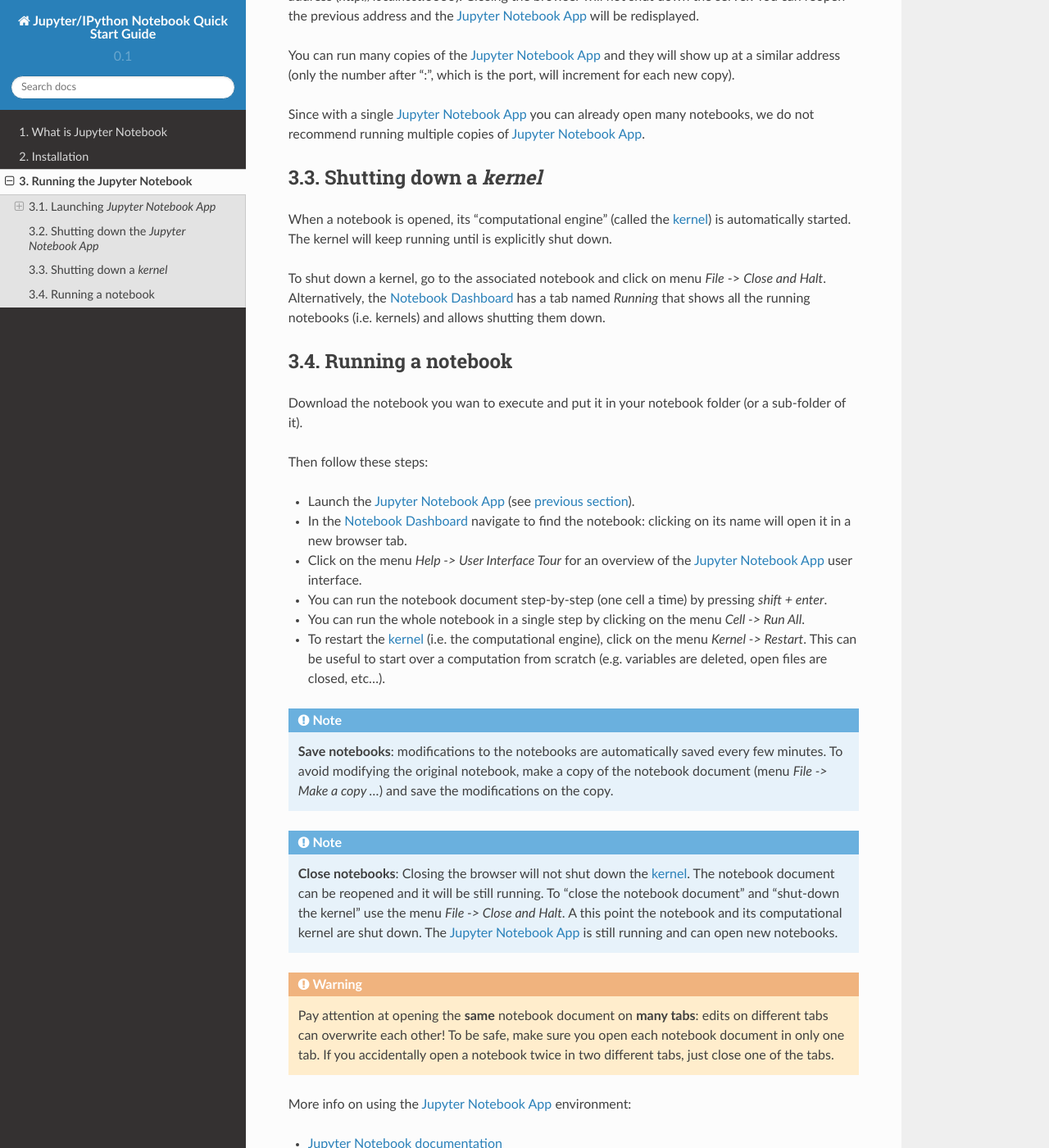
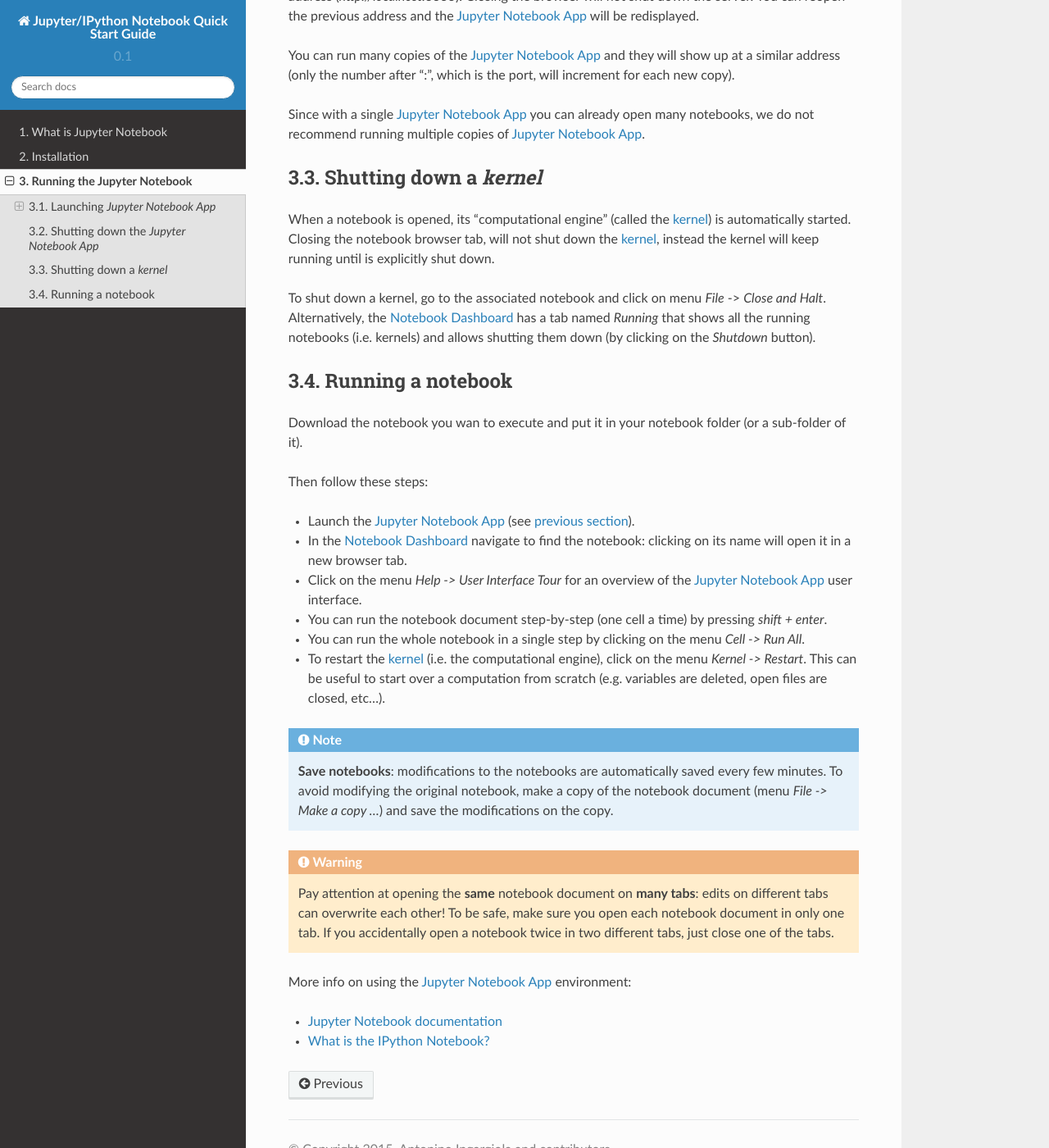
Before and after one commit to tritemio/jupyter_notebook_beginner_guide, a Sphinx documentation site: the page built from docs/execute.rst, in a window 1280 px wide and 1400 px high, scrolled down 1298 px. Shown: the whole window at 82% size. Built offline with Sphinx 7.4.7 and the Read the Docs theme 2.0.0, drawn with Linux system fonts in a browser that asks for light colours.

Commit message:
Deduplicate info on kernel shut down

```diff
--- a/docs/execute.rst
+++ b/docs/execute.rst
@@ -85,13 +85,14 @@
 Shutting down a *kernel*
 ------------------------
 When a notebook is opened, its "computational engine" (called the :ref:`kernel`)
-is automatically started. The kernel will keep running until is explicitly
-shut down.
+is automatically started.
+Closing the notebook browser tab, will not shut down the :ref:`kernel`,
+instead the kernel will keep running until is explicitly shut down.
 
 To shut down a kernel, go to the associated notebook
 and click on menu *File* -> *Close and Halt*. Alternatively, the :ref:`dashboard`
 has a tab named *Running* that shows all the running notebooks (i.e. kernels)
-and allows shutting them down.
+and allows shutting them down (by clicking on the *Shutdown* button).
 
 Running a notebook
 ------------------
@@ -126,14 +127,6 @@
     copy of the notebook document (menu *File -> Make a copy ...*) and
     save the modifications on the copy.
 
-.. note::
-
-    **Close notebooks**: Closing the browser will not shut down the :ref:`kernel`.
-    The notebook document can be reopened and it will be still running.
-    To "close the notebook document" and "shut-down the kernel" use the menu
-    *File -> Close and Halt*. A this point the notebook and its computational
-    kernel are shut down. The
-    :ref:`notebook_app` is still running and can open new notebooks.
 
 .. warning::
 
```
